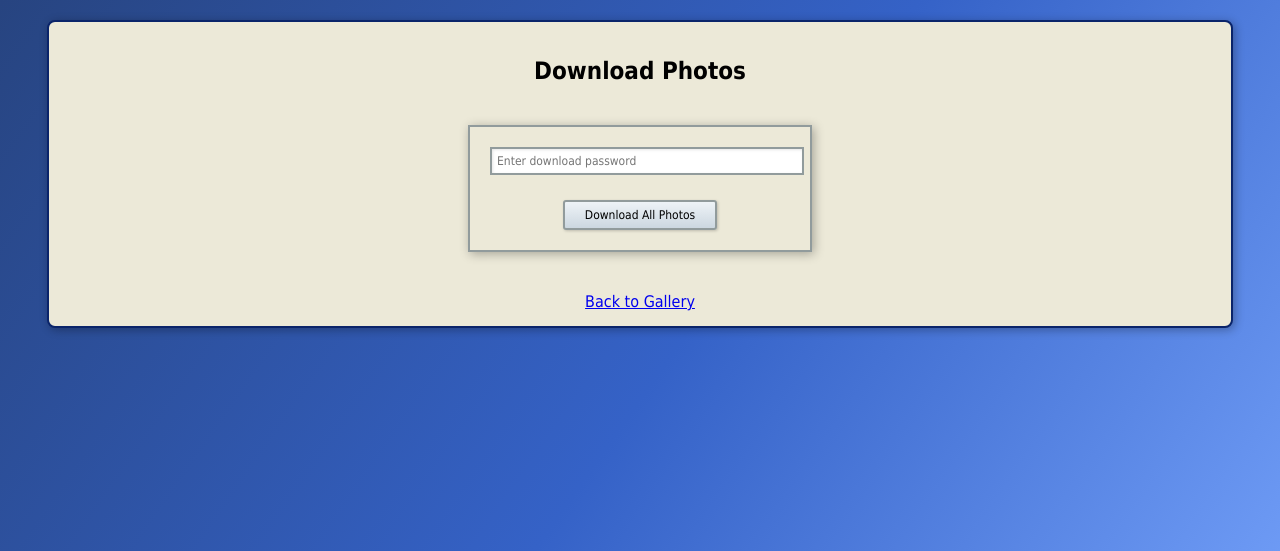
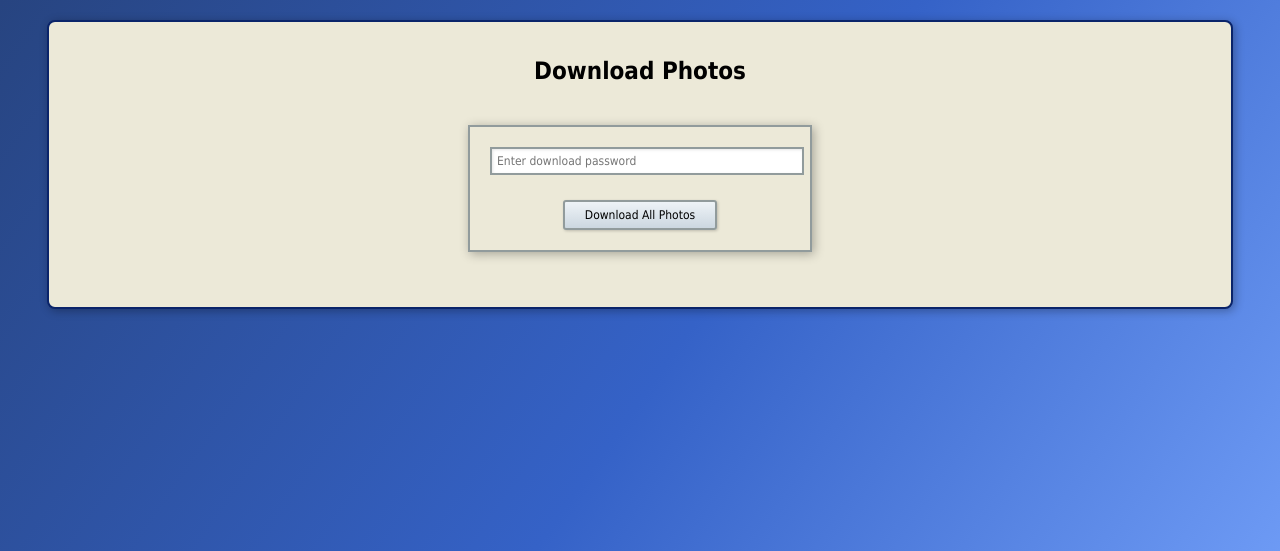
Before and after one commit to virtualmartire/air-photobooth, a Flask app: page /download in a window 1280 px wide. Shown: the top 551 px of the page. Run offline with Flask 3, Linux system fonts and the light colour scheme; the visitor is signed in with stand-in values (Sample User, id 1).

Commit message:
isolated download page

```diff
--- a/templates/download.html
+++ b/templates/download.html
@@ -24,7 +24,6 @@
             <button type="submit">Download All Photos</button>
         </form>
 
-        <a href="{{ url_for('index') }}" class="btn">Back to Gallery</a>
     </div>
 </body>
 </html>
```
